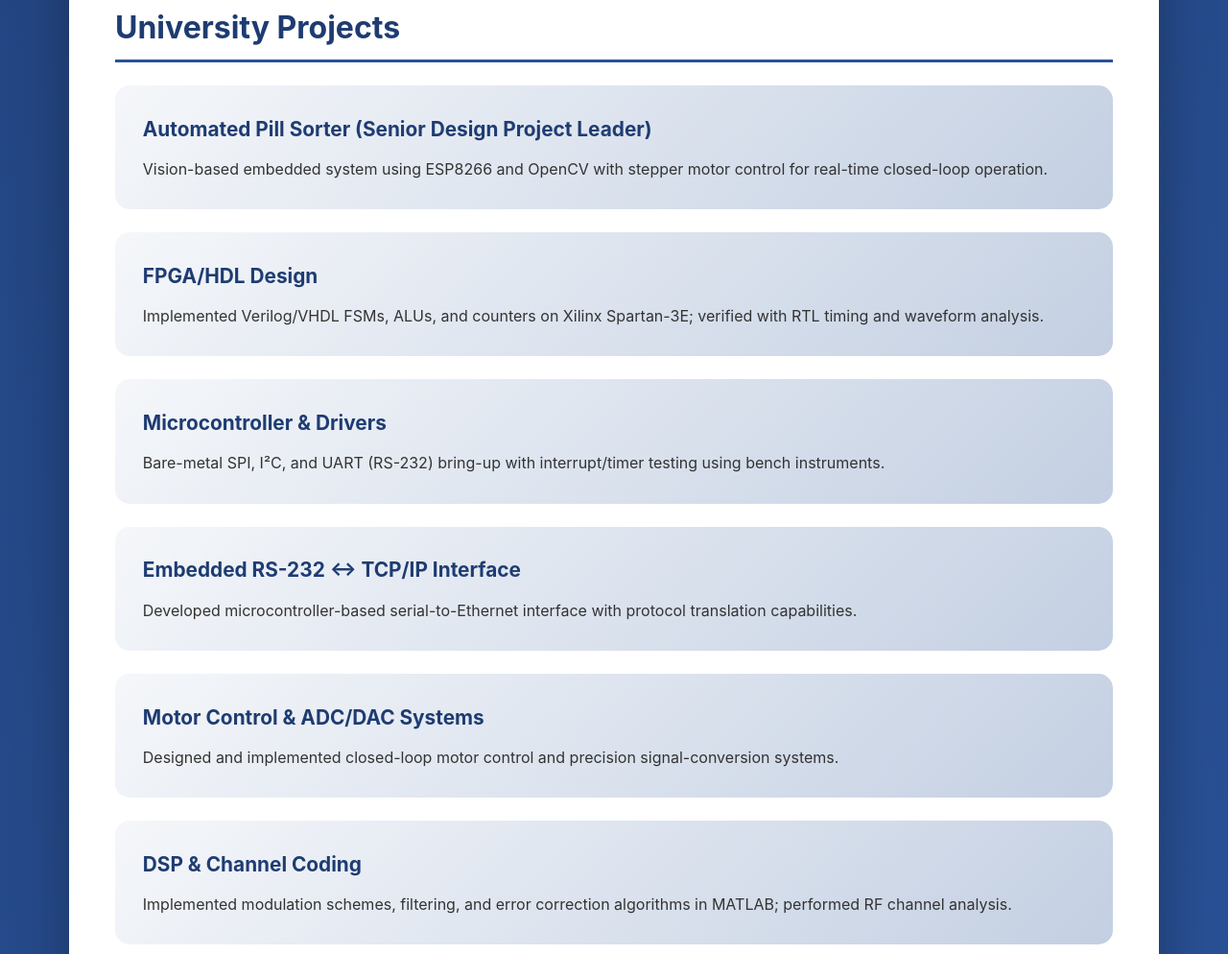
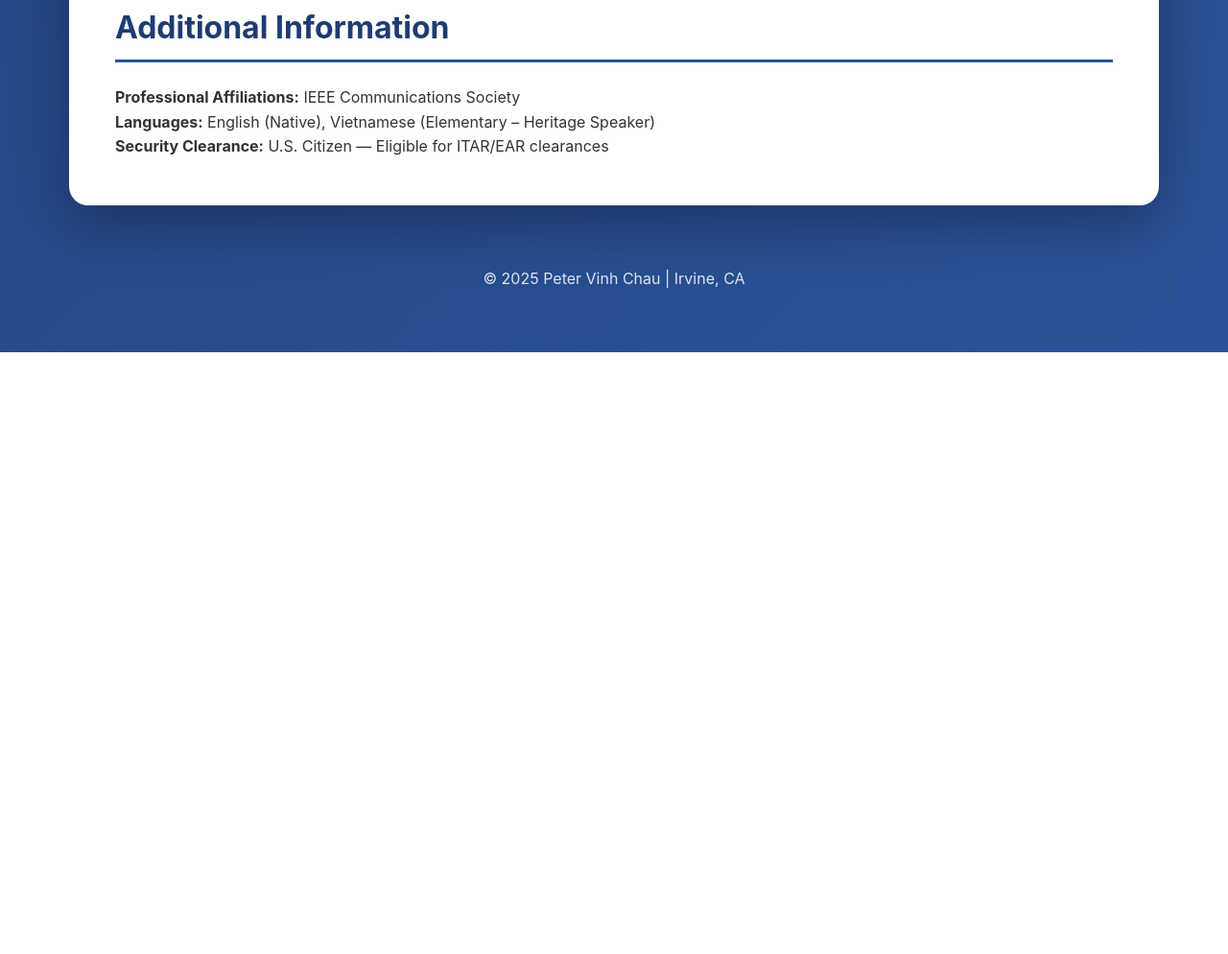
Before and after one commit to pvchau/pvchau.github.io, a plain HTML site: page index.html in a window 1280 px wide. Shown: the part 2098-3092 px from the top of the page at 96% size. After the commit the page ends 2465 px from the top, so only its background shows below. Drawn offline with Linux system fonts and the light colour scheme.

Commit message:
Update index.html
new version 2

```diff
--- a/index.html
+++ b/index.html
@@ -273,7 +273,7 @@
             <div class="contact-info">
                 <a href="mailto:peterchau@ucla.edu">Email</a>
                 <a href="https://linkedin.com/in/pvchau" target="_blank">LinkedIn</a>
-                <a href="https://github.com/pvchau" target="_blank">GitHub</a>
+                <a href="https://pvchau.github.io" target="_blank">GitHub</a>
             </div>
         </header>
 
@@ -382,35 +382,7 @@
                 </div>
             </section>
 
-            <section class="section">
-                <h2>University Projects</h2>
-                <div class="projects">
-                    <div class="project-card">
-                        <h3>Automated Pill Sorter (Senior Design Project Leader)</h3>
-                        <p>Vision-based embedded system using ESP8266 and OpenCV with stepper motor control for real-time closed-loop operation.</p>
-                    </div>
-                    <div class="project-card">
-                        <h3>FPGA/HDL Design</h3>
-                        <p>Implemented Verilog/VHDL FSMs, ALUs, and counters on Xilinx Spartan-3E; verified with RTL timing and waveform analysis.</p>
-                    </div>
-                    <div class="project-card">
-                        <h3>Microcontroller & Drivers</h3>
-                        <p>Bare-metal SPI, I²C, and UART (RS-232) bring-up with interrupt/timer testing using bench instruments.</p>
-                    </div>
-                    <div class="project-card">
-                        <h3>Embedded RS-232 ↔ TCP/IP Interface</h3>
-                        <p>Developed microcontroller-based serial-to-Ethernet interface with protocol translation capabilities.</p>
-                    </div>
-                    <div class="project-card">
-                        <h3>Motor Control & ADC/DAC Systems</h3>
-                        <p>Designed and implemented closed-loop motor control and precision signal-conversion systems.</p>
-                    </div>
-                    <div class="project-card">
-                        <h3>DSP & Channel Coding</h3>
-                        <p>Implemented modulation schemes, filtering, and error correction algorithms in MATLAB; performed RF channel analysis.</p>
-                    </div>
-                </div>
-            </section>
+
 
             <section class="section">
                 <h2>Additional Information</h2>
```
